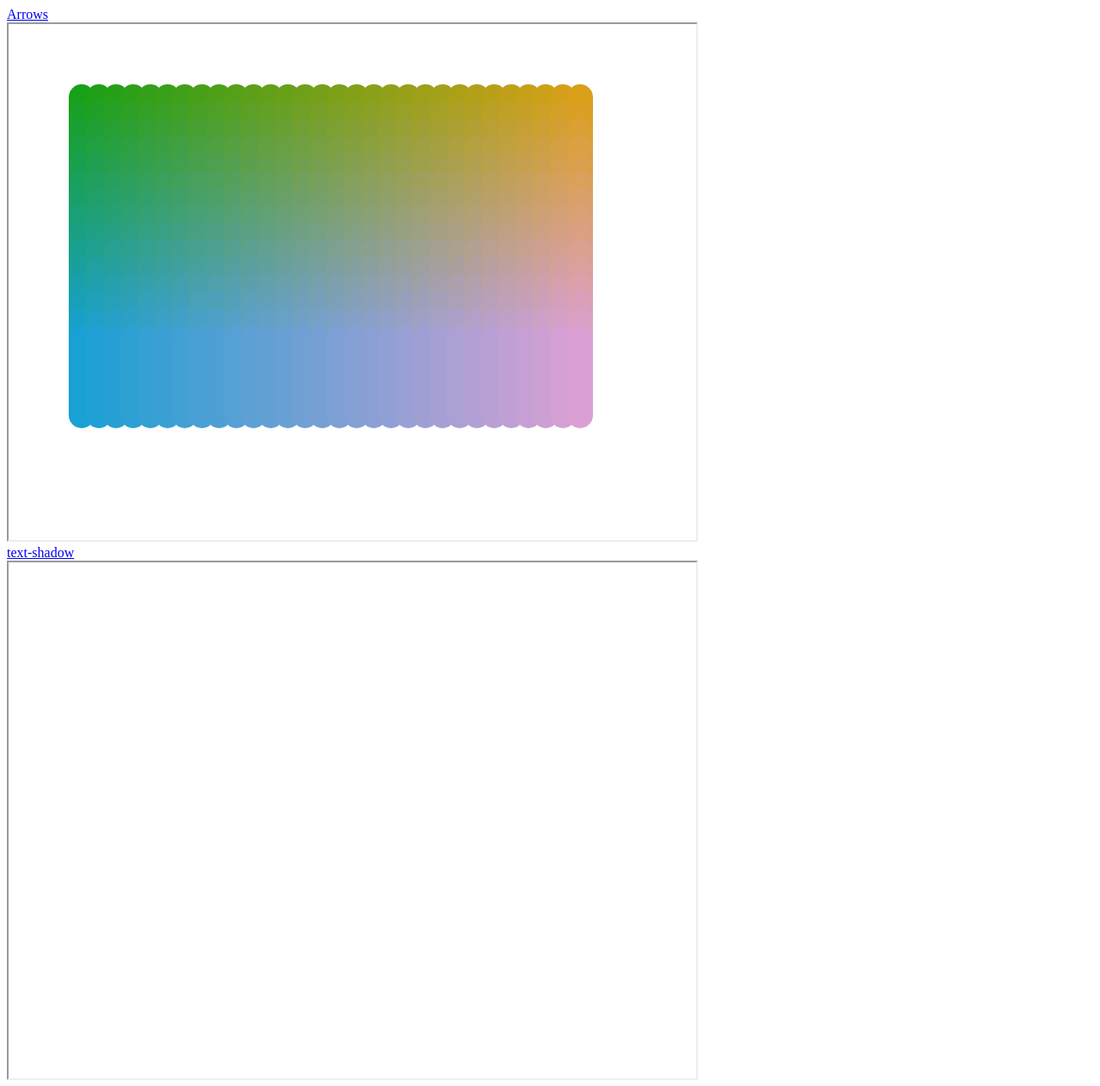
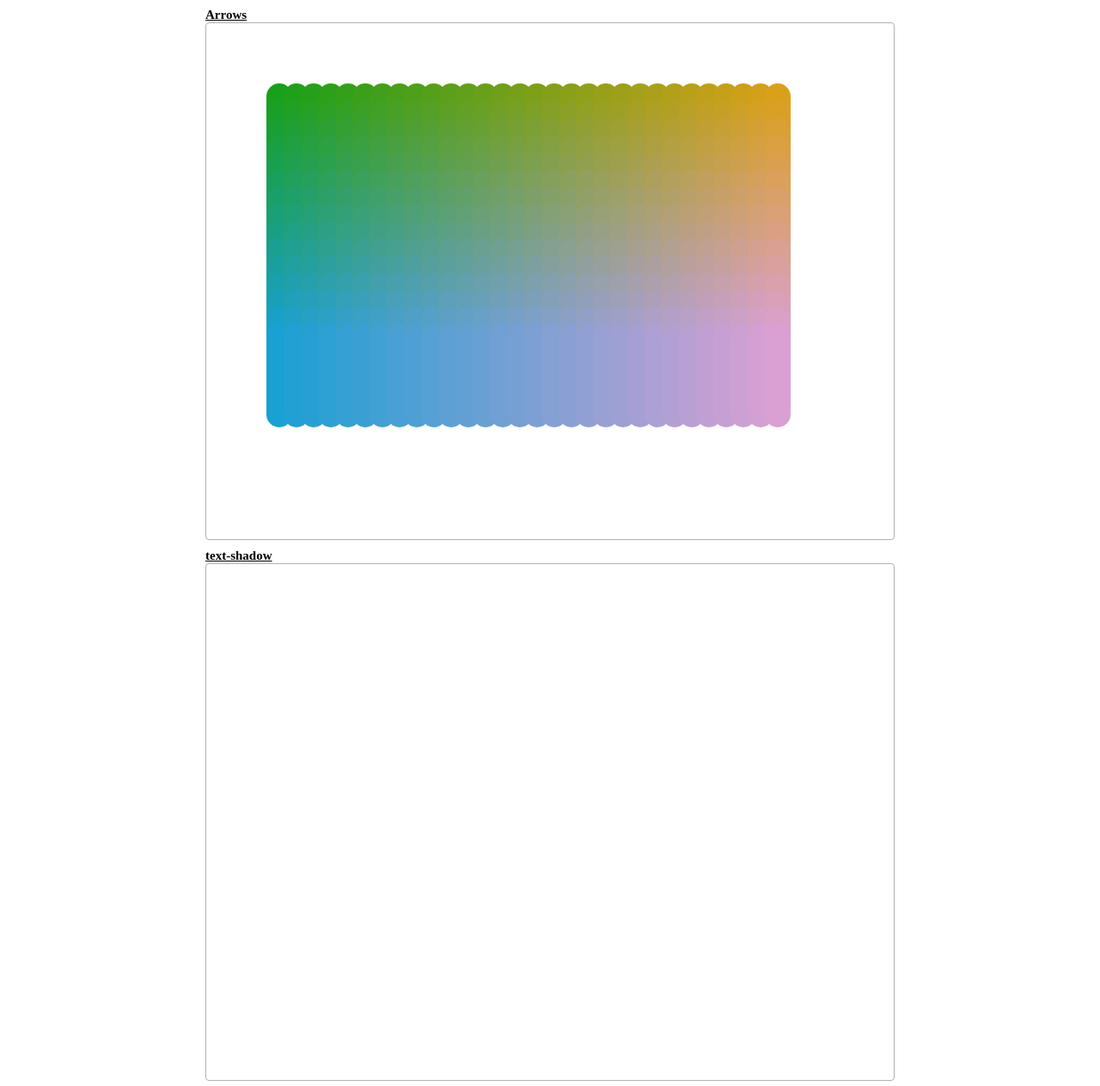
Before and after one commit to szamanm/my-fun-with-frontend, a plain HTML site: page index.html in a window 1280 px wide. Shown: the top 1263 px of the page at 86% size. Drawn offline with Linux system fonts and the light colour scheme.

Commit message:
Kaleidoscpe start

```diff
--- a/htmls/text-shadow.html
+++ b/htmls/text-shadow.html
@@ -35,7 +35,7 @@
     const round = val => Math.round(val * 10) / 10;
 
     const calcPosition = (page, center) => {
-      const result = round(Math.pow(Math.abs(page - center)));
+      const result = round(Math.pow(Math.abs(page - center), DISTANCE_FACTOR));
       return page < center ? result : -1 * result;
     };
 
--- a/index.html
+++ b/index.html
@@ -3,15 +3,36 @@
   <head>
     <meta charset="utf-8" />
     <title>My Fun With Frontend</title>
+    <style>
+      .item {
+        width: 802px;
+        margin: 5px auto;
+      }
+      .link {
+        color: black;
+        font-weight: 600;
+        font-size: 15px;
+      }
+      .iframe {
+        border-radius: 4px;
+        border: 1px solid rgba(0,0,0,0.3);
+        width: 800px;
+        height: 600px;
+      }
+    </style>
   </head>
   <body>
-    <div>
-      <a href="htmls/arrows.html" alt="open">Arrows</a> <br />
-      <iframe src="htmls/arrows.html" width="800" height="600"></iframe>
+    <div class="item">
+      <a class="link" href="htmls/arrows.html" alt="open">Arrows</a> <br />
+      <iframe class="iframe" src="htmls/arrows.html"></iframe>
     </div>
-    <div>
-      <a href="htmls/text-shadow.html" alt="open">text-shadow</a> <br />
-      <iframe src="htmls/text-shadow.html" width="800" height="600"></iframe>
+    <div class="item">
+      <a class="link" href="htmls/text-shadow.html" alt="open">text-shadow</a> <br />
+      <iframe class="iframe" src="htmls/text-shadow.html"></iframe>
+    </div>
+    <div class="item">
+      <a class="link" href="htmls/kaleidoscope.html" alt="open">kaleidoscope</a> <br />
+      <iframe class="iframe" src="htmls/kaleidoscope.html"></iframe>
     </div>
   </body>
 </html>
```
Also changed, not shown: htmls/ball.html (deleted, +0 -46 lines).
